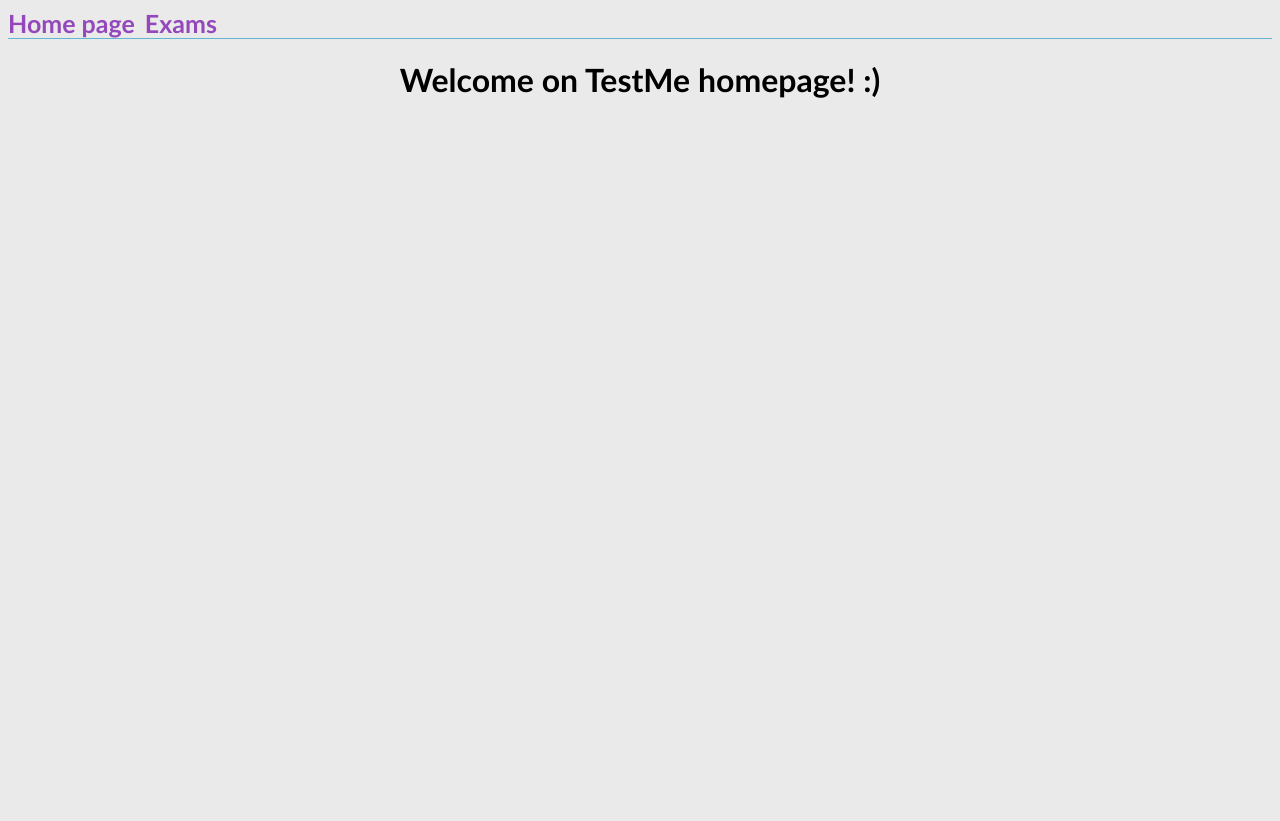
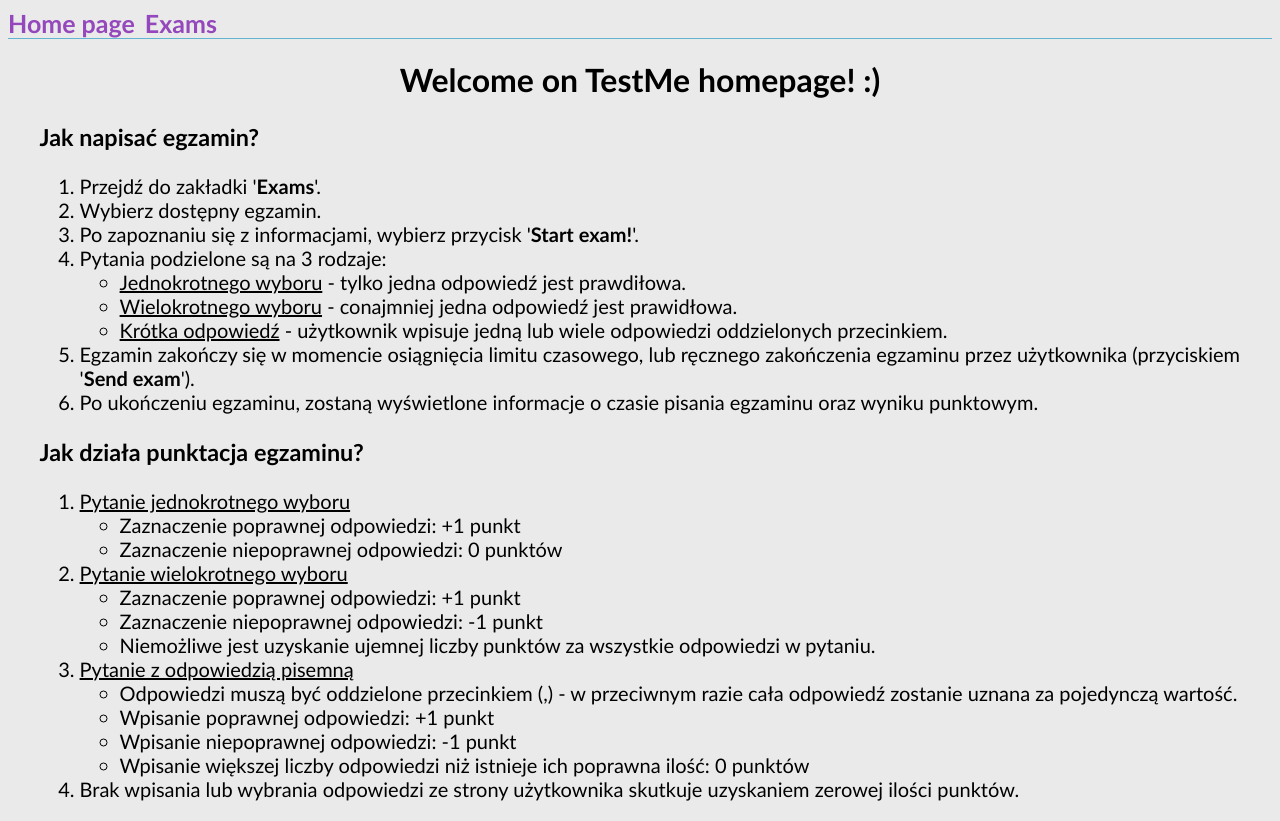
Before and after one commit to DArchala/testMe, an Angular app in the folder app-angular/: page /home in a window 1280 px wide. Before the commit the page ends 800 px from the top, so only its background shows below. Built offline with nearby package versions, Linux system fonts and the light colour scheme.

Commit message:
Add exam homepage css styles

```diff
--- a/app-angular/src/app/pages/home/home.component.html
+++ b/app-angular/src/app/pages/home/home.component.html
@@ -1,3 +1,48 @@
 <div style="text-align: center">
   <h1>Welcome on TestMe homepage! :)</h1>
 </div>
+<div class="info-text">
+  <h3>Jak napisać egzamin?</h3>
+  <ol>
+    <li>Przejdź do zakładki '<b>Exams</b>'.</li>
+    <li>Wybierz dostępny egzamin.</li>
+    <li>Po zapoznaniu się z informacjami, wybierz przycisk '<b>Start exam!</b>'.</li>
+    <li>Pytania podzielone są na 3 rodzaje:</li>
+    <ul>
+      <li><u>Jednokrotnego wyboru</u> - tylko jedna odpowiedź jest prawdiłowa.</li>
+      <li><u>Wielokrotnego wyboru</u> - conajmniej jedna odpowiedź jest prawidłowa.</li>
+      <li><u>Krótka odpowiedź</u> - użytkownik wpisuje jedną lub wiele odpowiedzi oddzielonych przecinkiem.</li>
+    </ul>
+    <li>Egzamin zakończy się w momencie osiągnięcia limitu czasowego,
+      lub ręcznego zakończenia egzaminu przez użytkownika (przyciskiem '<b>Send exam</b>').
+    </li>
+    <li>Po ukończeniu egzaminu, zostaną wyświetlone informacje o czasie pisania egzaminu oraz wyniku punktowym.</li>
+  </ol>
+</div>
+
+<div class="info-text">
+  <h3>Jak działa punktacja egzaminu?</h3>
+  <ol>
+    <li><u>Pytanie jednokrotnego wyboru</u></li>
+    <ul>
+      <li>Zaznaczenie poprawnej odpowiedzi: +1 punkt</li>
+      <li>Zaznaczenie niepoprawnej odpowiedzi: 0 punktów</li>
+    </ul>
+    <li><u>Pytanie wielokrotnego wyboru</u></li>
+    <ul>
+      <li>Zaznaczenie poprawnej odpowiedzi: +1 punkt</li>
+      <li>Zaznaczenie niepoprawnej odpowiedzi: -1 punkt</li>
+      <li>Niemożliwe jest uzyskanie ujemnej liczby punktów za wszystkie odpowiedzi w pytaniu.</li>
+    </ul>
+    <li><u>Pytanie z odpowiedzią pisemną</u></li>
+    <ul>
+      <li>Odpowiedzi muszą być oddzielone przecinkiem (,) - w przeciwnym razie cała odpowiedź zostanie
+        uznana za pojedynczą wartość.
+      </li>
+      <li>Wpisanie poprawnej odpowiedzi: +1 punkt</li>
+      <li>Wpisanie niepoprawnej odpowiedzi: -1 punkt</li>
+      <li>Wpisanie większej liczby odpowiedzi niż istnieje ich poprawna ilość: 0 punktów</li>
+    </ul>
+    <li>Brak wpisania lub wybrania odpowiedzi ze strony użytkownika skutkuje uzyskaniem zerowej ilości punktów.</li>
+  </ol>
+</div>
```
